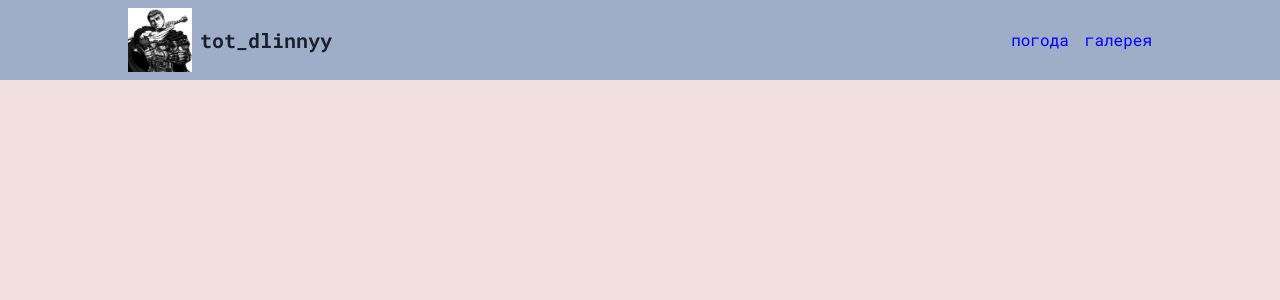
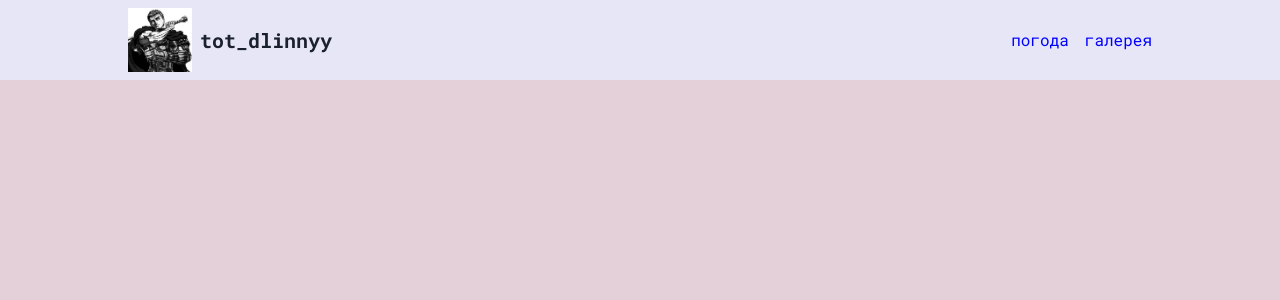
Before and after one commit to totdlinnyy1/react_sputnik, a React (Create React App) app: page / in a window 1280 px wide. Shown: the top 300 px of the page. Built offline with nearby package versions, Linux system fonts and the light colour scheme.

Commit message:
feat: add 404 page

```diff
--- a/package.json
+++ b/package.json
@@ -14,6 +14,7 @@
     "@types/node": "^16.7.13",
     "@types/react": "^18.0.0",
     "@types/react-dom": "^18.0.0",
+    "axios": "^1.3.2",
     "framer-motion": "^9.0.2",
     "react": "^18.2.0",
     "react-dom": "^18.2.0",
--- a/src/config/themeConfig.ts
+++ b/src/config/themeConfig.ts
@@ -5,11 +5,11 @@ export const themeConfig = extendTheme({
     useSystemColorMode: false
   },
   colors: {
-    'bg-dark': '#031D44',
-    'bg-light': '#F1DEDE',
-    'component-light': '#9EADC8',
-    'component-dark': '#947BD3',
-    'component-primary': '#DB2763'
+    'bg-dark': '#827081',
+    'bg-light': '#E3D0D8',
+    'component-light': '#E7E6F7',
+    'component-dark': '#AEA3B0',
+    'component-primary': '#C03221'
   },
   styles: {
     global: (props: ThemeComponentProps) => ({
--- /dev/null
+++ b/src/pages/404/notFound.tsx
@@ -0,0 +1,27 @@
+import {Container, Heading, Image, Link, Text, VStack} from '@chakra-ui/react'
+import {FC} from 'react'
+import {useLoaderData, Link as RouterLink} from 'react-router-dom'
+
+interface Props {
+  gif: string
+}
+const NotFound: FC = () => {
+  const data = useLoaderData() as Props
+  return (
+    <Container maxW='container.lg' h='100vh'>
+      <VStack h='100vh' justifyContent='center'>
+        <Image src={data.gif} alt='random gif' />
+        <Heading as='h2'>Страница не найдена :(</Heading>
+        <Text maxW='container.sm' align='center'>
+          Но чтобы Вы не грустили держите гифку, потом можете вернуться на
+          главную страницу
+        </Text>
+        <Link as={RouterLink} color='blue' to='/'>
+          на главную
+        </Link>
+      </VStack>
+    </Container>
+  )
+}
+
+export default NotFound
--- /dev/null
+++ b/src/router/interfaces.ts
@@ -0,0 +1,3 @@
+export interface GifLoaderResponse {
+  gif: string
+}
--- a/src/router/router.tsx
+++ b/src/router/router.tsx
@@ -1,11 +1,32 @@
+import {AxiosError, isAxiosError} from 'axios'
 import {createBrowserRouter} from 'react-router-dom'
 
 import App from '../App'
+import NotFound from '../pages/404/notFound'
+import GifService from '../services/gifService/gifService'
+
+import {GifLoaderResponse} from './interfaces'
 
 const router = createBrowserRouter([
   {
     path: '/',
     element: <App />
+  },
+  {
+    path: '*',
+    element: <NotFound />,
+    loader: async (): Promise<GifLoaderResponse> => {
+      try {
+        const url = await GifService.fetchGifUrl()
+        return {gif: url}
+      } catch (e) {
+        if (isAxiosError(e)) {
+          const error: AxiosError = e
+          throw new Response(error.message, {status: error.status})
+        }
+        throw e
+      }
+    }
   }
 ])
 
--- /dev/null
+++ b/src/services/gifService/gifService.ts
@@ -0,0 +1,12 @@
+import axios from 'axios'
+
+export default class GifService {
+  static async fetchGifUrl(): Promise<string> {
+    const apiKey = process.env.REACT_APP_GIPHY_API_KEY || ''
+    const response = await axios(
+      `https://api.giphy.com/v1/gifs/random?api_key=${apiKey}&tag=&rating=g`
+    )
+    const {data} = response.data
+    return data.images.original.webp
+  }
+}
```
Also changed, not shown: src/components/header/Header.tsx (+8 -4 lines), .eslintrc.js, 2 other files (tests, documents, lock files or other folders).
